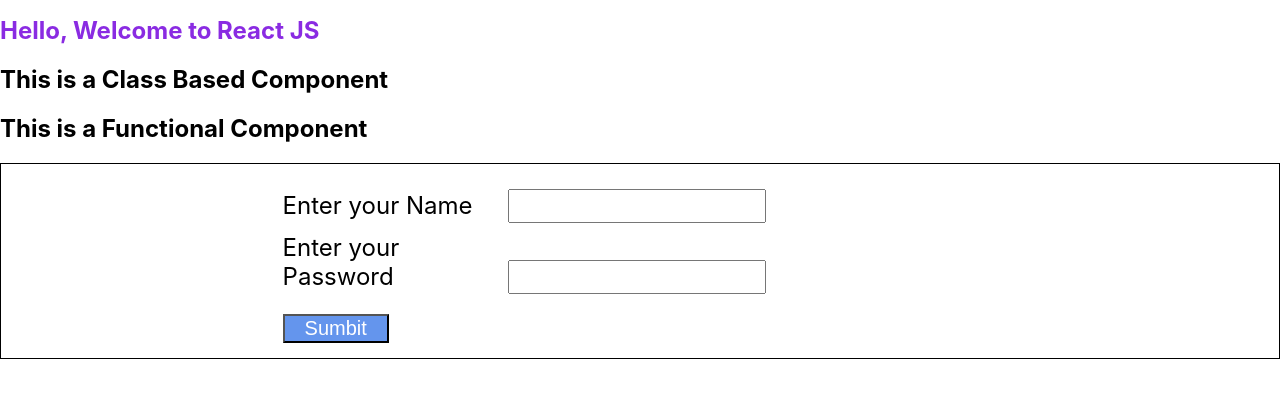
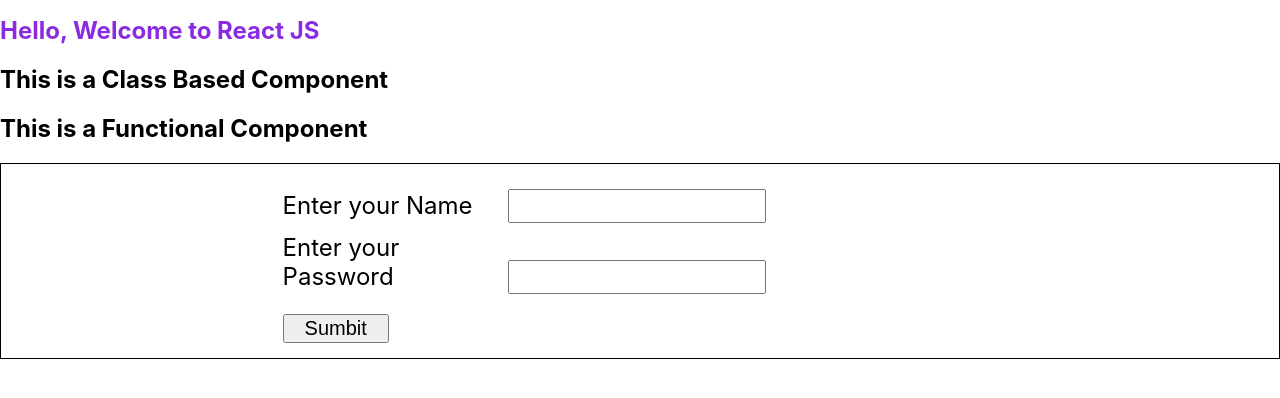
Before and after one commit to karthickvkumar/vshesh-batch-5, a React (Create React App) app in the folder react-project/: page / in a window 1280 px wide. Shown: the top 398 px of the page. Built offline with nearby package versions, Linux system fonts and the light colour scheme.

Commit message:
react event

```diff
--- a/react-project/src/App.css
+++ b/react-project/src/App.css
@@ -30,6 +30,6 @@
     margin-top: 20px;
     padding-left: 20px;
     padding-right: 20px;
-    background-color: cornflowerblue;
-    color: white;
+    /* background-color: cornflowerblue;
+    color: white; */
 }
--- a/react-project/src/components/form-submittion.js
+++ b/react-project/src/components/form-submittion.js
@@ -1,17 +1,26 @@
 import React from "react";
 
 function FormSubmittion(){
+
+  function onLogin(){
+    alert("Hey your aboout the submit the login form");
+  }
+
+  function onHandleInput(event){
+    console.log(event.target.value);
+  }
+
   return(
     <div className="form-content">
       <div className="space">
         <label className="label">Enter your Name</label>
-        <input type="text" className="input"/>
+        <input type="text" className="input" onChange={onHandleInput}/>
       </div>
       <div className="space">
         <label className="label">Enter your Password</label>
-        <input type="password" className="input"/>
+        <input type="password" className="input" onChange={onHandleInput}/>
       </div>
-      <button className="button">Sumbit</button>
+      <button className="button" onClick={() => onLogin() }>Sumbit</button>
     </div>
   )
 }
```
